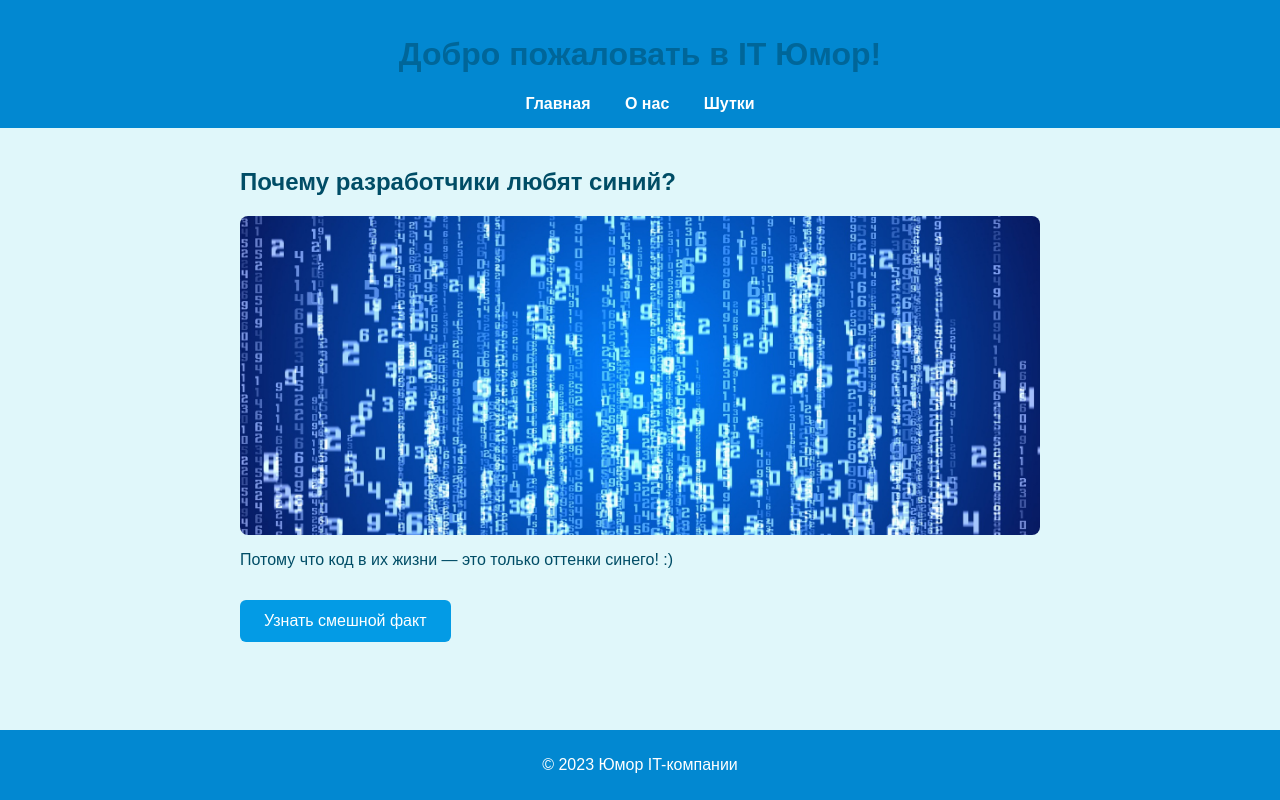
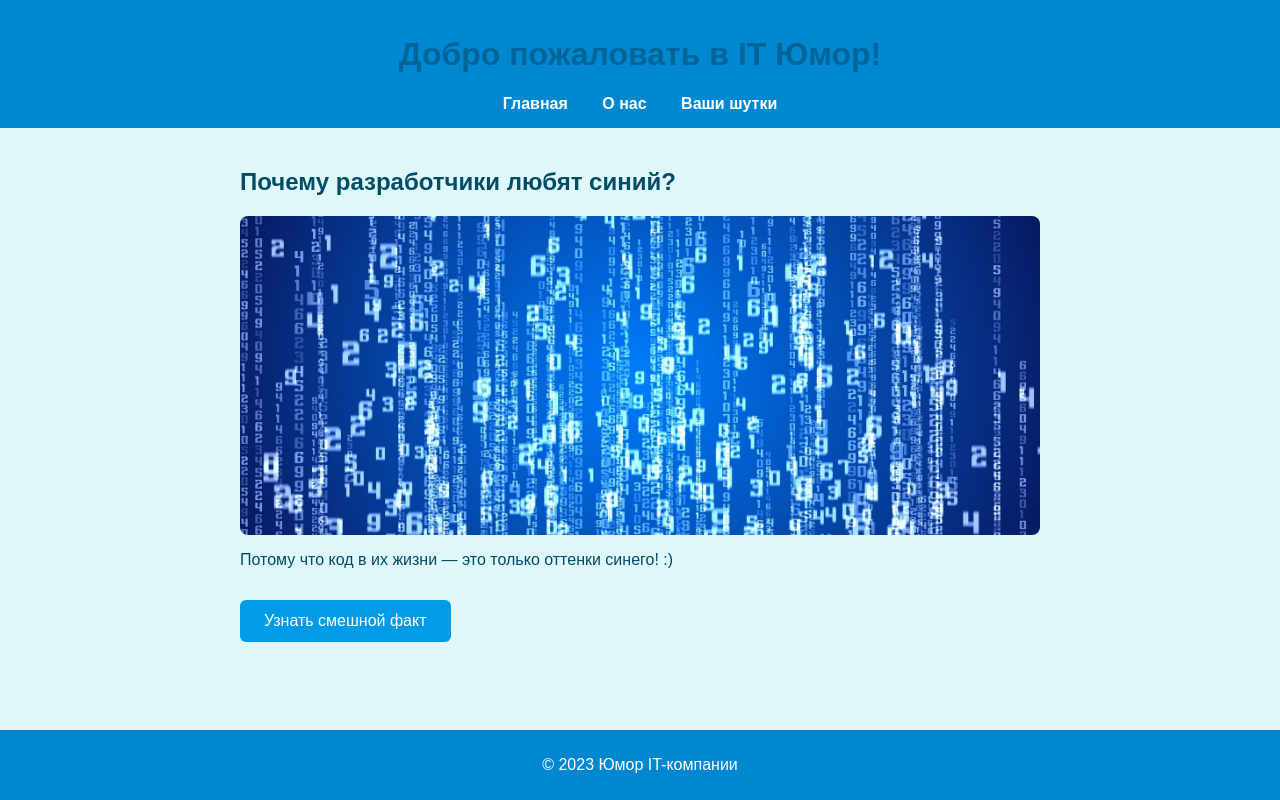
Before and after one commit to Isch-ka/Project, a plain HTML site: page index.html in a window 1280 px wide. Drawn offline with Linux system fonts and the light colour scheme.

Commit message:
Update index.html

```diff
--- a/index.html
+++ b/index.html
@@ -16,7 +16,7 @@
     <!-- Навигация по страницам -->
     <a href="index.html">Главная</a>
     <a href="about.html">О нас</a>
-    <a href="jokes.html">Шутки</a>
+    <a href="jokes.html">Ваши шутки</a>
   </nav>
 </header>
 
```
